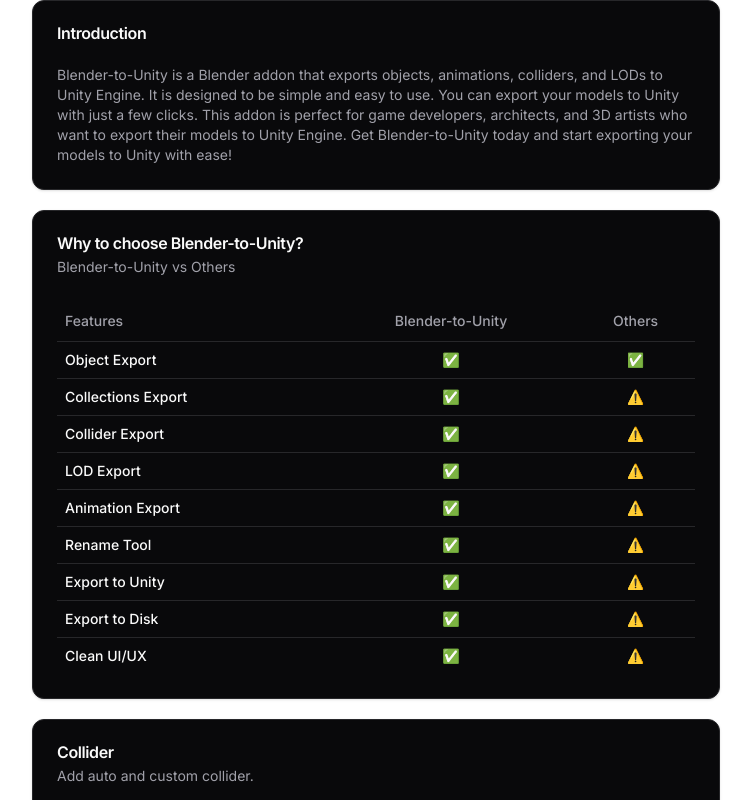
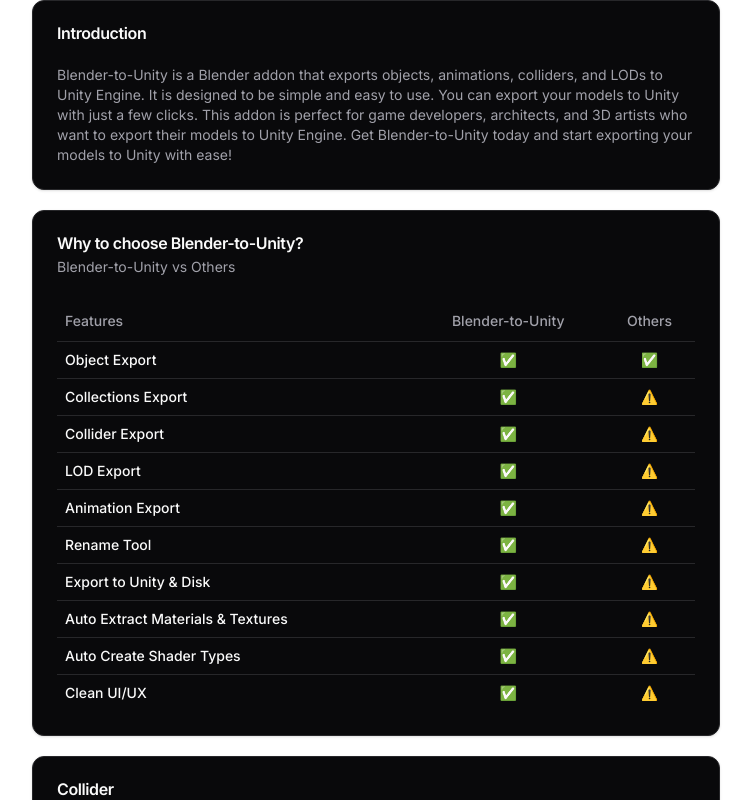
Before and after one commit to B3dHub/addons, a Next.js app: page /blender-to-unity in a window 1280 px wide. Shown: the top 800 px of the page, without its empty margins (264-1015 px from the left). Built offline with nearby package versions, Linux system fonts and the light colour scheme.

Commit message:
Update page.tsx

```diff
--- a/app/blender-to-unity/page.tsx
+++ b/app/blender-to-unity/page.tsx
@@ -115,12 +115,23 @@
                 <TableCell className="text-center">⚠️</TableCell>
               </TableRow>
               <TableRow>
-                <TableCell className="font-medium">Export to Unity</TableCell>
+                <TableCell className="font-medium">
+                  Export to Unity & Disk
+                </TableCell>
                 <TableCell className="text-center">✅</TableCell>
                 <TableCell className="text-center">⚠️</TableCell>
               </TableRow>
               <TableRow>
-                <TableCell className="font-medium">Export to Disk</TableCell>
+                <TableCell className="font-medium">
+                  Auto Extract Materials & Textures
+                </TableCell>
+                <TableCell className="text-center">✅</TableCell>
+                <TableCell className="text-center">⚠️</TableCell>
+              </TableRow>
+              <TableRow>
+                <TableCell className="font-medium">
+                  Auto Create Shader Types
+                </TableCell>
                 <TableCell className="text-center">✅</TableCell>
                 <TableCell className="text-center">⚠️</TableCell>
               </TableRow>
```
